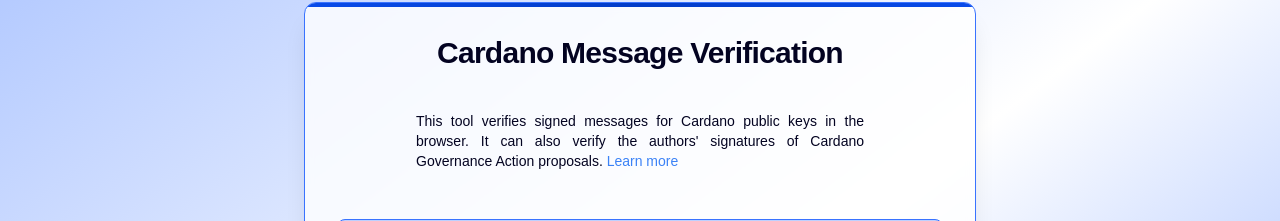
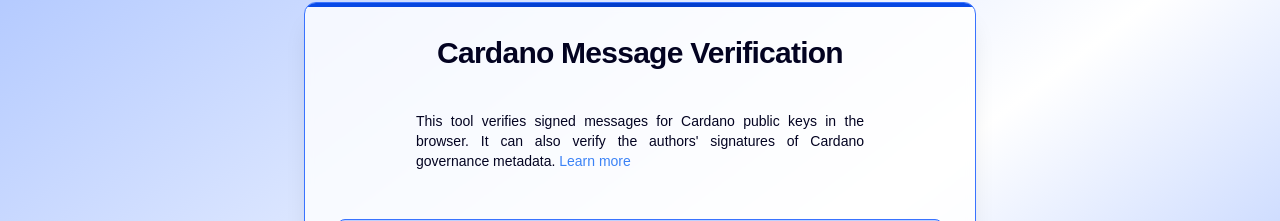
Before and after one commit to cardano-foundation/verify-cardano-message-fe, a Next.js app: page / in a window 1280 px wide. Shown: the part 95-316 px from the top of the page. Built offline with nearby package versions, Linux system fonts and the light colour scheme; a web font is replaced by a local one.

Commit message:
change: update learnmore text

```diff
--- a/components/VerificationExample.js
+++ b/components/VerificationExample.js
@@ -35,7 +35,7 @@
         <h1 className="mt-4 text-sm font-normal mb-6 text-cf-blue-900 text-justify">
           This tool verifies signed messages for Cardano public keys in the
           browser. It can also verify the authors' signatures of Cardano
-          Governance Action proposals.{" "}
+          governance metadata.{" "}
           <span
             className="text-blue-500 cursor-pointer text-sm font-normal"
             onClick={() => setShowMoreText(!showMoreText)}
@@ -69,7 +69,7 @@
 
             <p className="text-sm text-cf-blue-900 text-justify mx-3">
               Signing messages on Cardano can be used to prove ownership of an
-              address(e.g. as alternative to a
+              address (e.g. as alternative to a
               <a
                 className="text-blue-500"
                 href="https://www.21analytics.ch/what-is-a-satoshi-test/"
@@ -92,7 +92,7 @@
                 {" "}
                 CIP-0008{" "}
               </a>
-              ,
+              (including the
               <a
                 className="text-blue-500"
                 href="https://cips.cardano.org/cip/CIP-0030"
@@ -102,6 +102,7 @@
                 {" "}
                 CIP-0030{" "}
               </a>
+              implementation)
               and
               <a
                 className="text-blue-500"
@@ -110,10 +111,9 @@
                 rel="noopener noreferrer"
               >
                 {" "}
-                CIP-0100{" "}
+                CIP-0100
               </a>
-              , given a public key, e.g. of a Cardano address and the signature
-              of the message.
+              , given a public key, the message and the signature.
             </p>
             <div className="flex justify-center gap-4 text-sm mt-2">
               <span className="text-cf-blue-800">Try it Out:</span>
```
